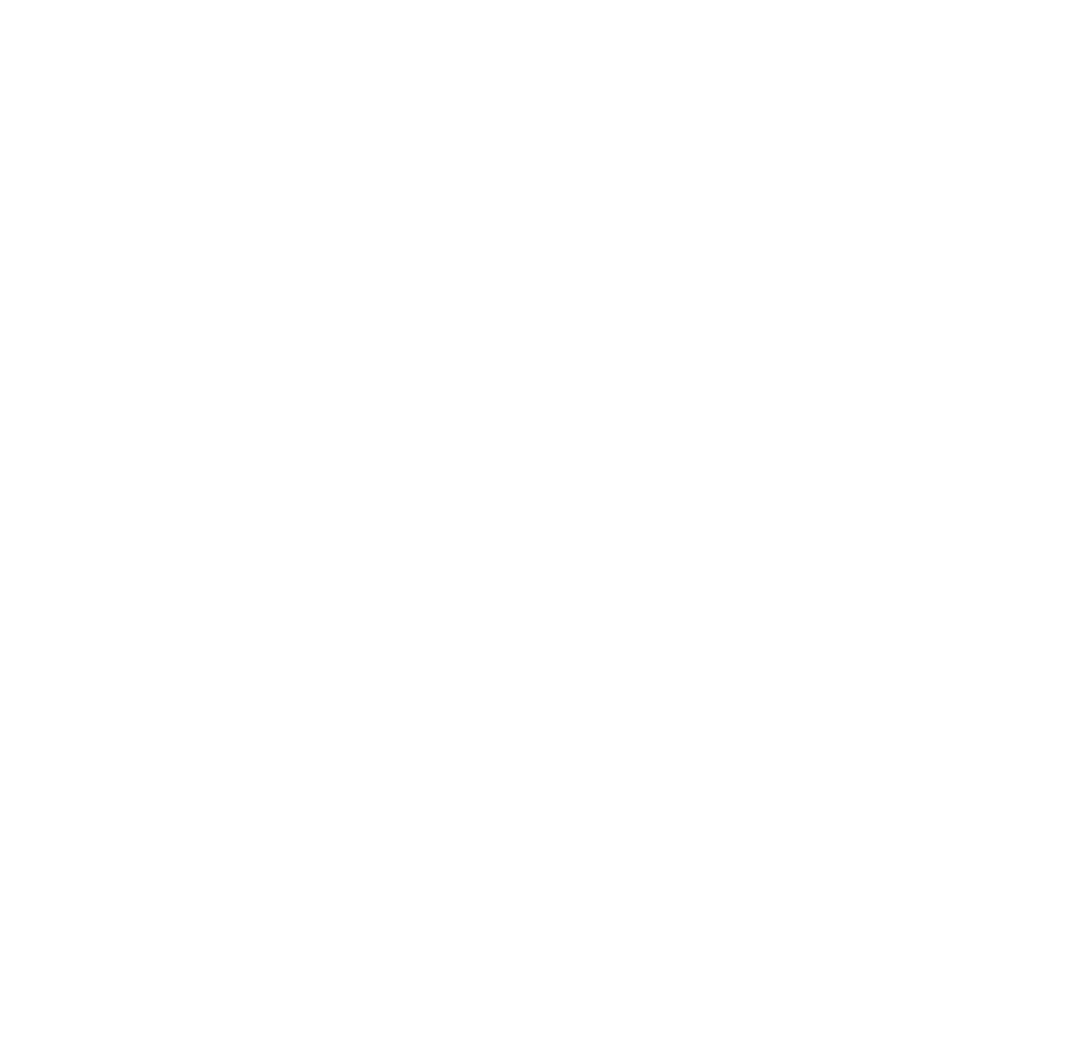
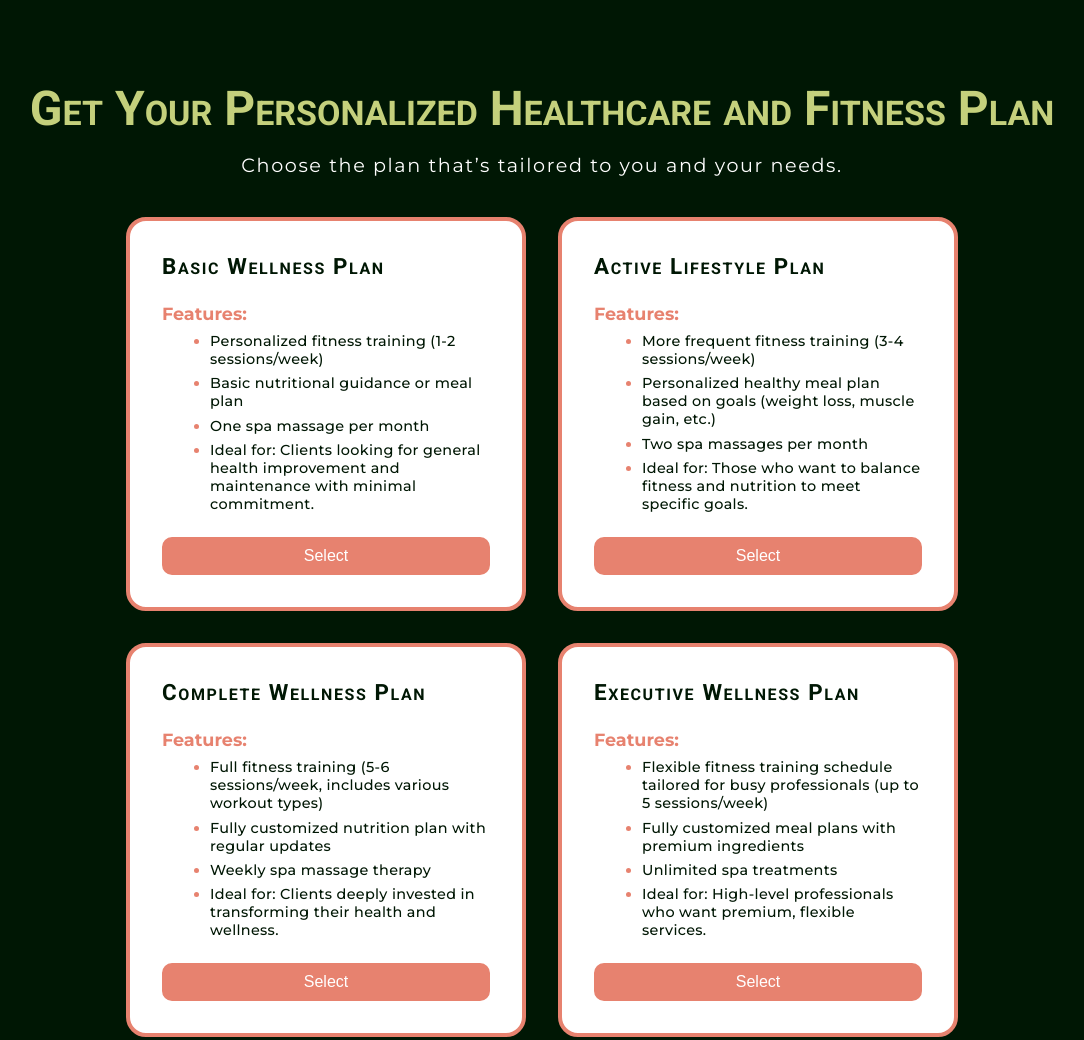
Before and after one commit to duckcloud-gp01/duckcloud-gp01.github.io, a plain HTML site: page index.html in a window 1280 px wide. Shown: the top 1040 px of the page, without its empty margins (98-1182 px from the left). Before the commit the page ends 800 px from the top, so only its background shows below. Drawn offline with Linux system fonts and the light colour scheme; a web font is replaced by a local one.

Commit message:
adrian branch created and booking section done

```diff
--- a/Codes/style.css
+++ b/Codes/style.css
@@ -1,24 +1,137 @@
-@import url('https://fonts.googleapis.com/css2?family=Monsieur+La+Doulaise&family=Montserrat:ital,wght@0,100..900;1,100..900&family=Roboto:ital,wght@0,100;0,300;0,400;0,500;0,700;0,900;1,100;1,300;1,400;1,500;1,700;1,900&display=swap');
-
+@import url("https://fonts.googleapis.com/css2?family=Monsieur+La+Doulaise&family=Montserrat:ital,wght@0,100..900;1,100..900&family=Roboto:ital,wght@0,100;0,300;0,400;0,500;0,700;0,900;1,100;1,300;1,400;1,500;1,700;1,900&display=swap");
 
 * {
-    margin: 0;
-    padding: 0;
-    box-sizing: border-box;
-    font-family: "Montserrat", sans-serif;
-    font-size: 1rem;
-    color: white;
+  margin: 0;
+  padding: 0;
+  box-sizing: border-box;
+  font-size: 1rem;
+}
+
+:root {
+  /* Name = Fitjourney */
+  --primary_color: #c4d07c;
+  --primary_color_transparent: #c4d07c7b;
+  --secondary_color: #e7826f;
+  --deep_green_color: #001704;
+  --primary_font: "Montserrat", sans-serif;
+  --secondary_font: "Roboto", sans-serif;
+  --logo_font: "Monsieur La Doulaise", cursive;
+}
+
+body {
+  color: white;
+  font-family: "Montserrat", sans-serif;
+
+}
+
+.container {
+  width: 100%;
+  padding: 0 5rem;
+}
+
+#bookingSection {
+  padding: 5rem 0;
+  background-color: var(--deep_green_color);
+}
+
+.booking {
+  display: flex;
+  flex-direction: column;
+  justify-content: center;
+  align-items: center;
+}
+
+.booking-title {
+  font: normal small-caps bold 3rem var(--secondary_font);
+  color: var(--primary_color);
+  margin-bottom: 1rem;
+}
+
+.booking-info {
+  font-size: 1.2rem;
+  letter-spacing: 0.1rem;
+  margin-bottom: 2.5rem;
+
+}
+
+.booking-card {
+  display: flex;
+  justify-content: center;
+  align-items: center;
+  gap: 2rem;
+  flex-wrap: wrap;
+}
+
+.booking-card .col {
+  width: 25rem;
+  padding: 2rem;
+  display: flex;
+  flex-direction: column;
+  gap: 1.5rem;
+  background-color: white;
+  border: 4px solid var(--secondary_color);
+  border-radius: 20px;
+  color: var(--deep_green_color);
+  font-family: var(--secondary_font);
+
+}
+
+.booking-card .title {
+  font-size: 1.4rem;
+  font-variant: small-caps;
+  letter-spacing: .1rem;
+
+}
+
+.booking-card .description {
+  font-family: var(--primary_font);
+
+}
+
+.booking-card .plan-title {
+  font-size: 1.1rem;
+  color: var(--secondary_color);
+  margin-bottom: .5rem;
 
 
 }
 
-:root {
-    /* Name = Fitjourney */
-    --primary_color : #C4D07C ;
-    --primary_color_transparent: #C4D07C7b;
-    --secondary_color: #E7826F ;
-    --primary_font : "Montserrat", sans-serif;
-    --secondary_font: "Roboto", sans-serif ;
-    --logo_font:  "Monsieur La Doulaise", cursive;
+.booking-card .features {
+  padding: 0 0 0 3rem;
+  display: flex;
+  flex-direction: column;
+  gap: 0.4rem;
 
 }
+
+.booking-card .features li {
+  font-size: .9rem;
+  font-weight: 500;
+  letter-spacing: .02rem;
+}
+
+
+
+.booking-card .features li::marker {
+  color: var(--secondary_color);
+}
+
+.booking-card .btn {
+  border: 2px solid var(--secondary_color);
+  border-radius: 10px;
+  background-color: var(--secondary_color);
+  padding: .5rem ;
+  color: white;
+  cursor: pointer;
+}
+
+.booking-card .btn:hover{
+  border: 2px solid var(--secondary_color);
+  background-color: white;
+  color: var(--secondary_color);
+}
+
+.booking-card .btn:active {
+  transform: scale(.95, .95);
+  transition: transform .1s;
+}
--- a/index.html
+++ b/index.html
@@ -1,14 +1,116 @@
 <!DOCTYPE html>
 <html lang="en">
-<head>
-    <meta charset="UTF-8">
-    <meta name="viewport" content="width=device-width, initial-scale=1.0">
+  <head>
+    <meta charset="UTF-8" />
+    <meta name="viewport" content="width=device-width, initial-scale=1.0" />
     <title>FitJourney health and fitness center</title>
-    <link rel="stylesheet" href="./Codes/style.css">
-    <link rel="icon" href="./assets/images/icon_fj.ico" >
-</head>
-<body>
-    <p>Nothing changed</p>
-    <p>Lorem ipsum dolor sit amet consectetur adipisicing elit. Fugiat aspernatur, est illo minima inventore eveniet saepe officiis, debitis, repellendus aliquam amet sed voluptate. Vero magnam, natus sit praesentium maiores ratione?</p>
-</body>
+    <link rel="stylesheet" href="./Codes/style.css" />
+    <link rel="icon" href="./assets/images/icon_fj.ico" />
+  </head>
+  <body>
+    <!-- -------------------- Adrian's Section Start -------------------- -->
+
+    <section id="bookingSection">
+      <div class="booking container">
+        <h1 class="booking-title">
+          Get Your Personalized Healthcare and Fitness Plan
+        </h1>
+        <p class="booking-info">
+          Choose the plan that’s tailored to you and your needs.
+        </p>
+        <div class="booking-card">
+          <!-- ----------1---------- -->
+
+          <div class="col">
+            <h3 class="title">Basic Wellness Plan</h3>
+            <div class="description">
+              <h4 class="plan-title">Features:</h4>
+              <ul class="features">
+                <li>Personalized fitness training (1-2 sessions/week)</li>
+                <li>Basic nutritional guidance or meal plan</li>
+                <li>One spa massage per month</li>
+                <li>
+                  Ideal for: Clients looking for general health improvement and
+                  maintenance with minimal commitment.
+                </li>
+              </ul>
+            </div>
+            <button class="btn">Select</button>
+          </div>
+          <!-- ----------2---------- -->
+          <div class="col">
+            <h3 class="title">Active Lifestyle Plan</h3>
+            <div class="description">
+              <h4 class="plan-title">Features:</h4>
+              <ul class="features">
+                <li>More frequent fitness training (3-4 sessions/week)</li>
+                <li>Personalized healthy meal plan based on goals (weight loss, muscle gain, etc.)</li>
+                <li>Two spa massages per month</li>
+                <li>
+                  Ideal for: Those who want to balance fitness and nutrition to meet specific goals.
+                </li>
+              </ul>
+            </div>
+            <button class="btn">Select</button>
+          </div>
+
+          <!-- ----------3---------- -->
+          <div class="col">
+            <h3 class="title">Complete Wellness Plan</h3>
+            <div class="description">
+              <h4 class="plan-title">Features:</h4>
+              <ul class="features">
+                <li>Full fitness training (5-6 sessions/week, includes various workout types)</li>
+                <li>Fully customized nutrition plan with regular updates</li>
+                <li>Weekly spa massage therapy</li>
+                <li>
+                  Ideal for: Clients deeply invested in transforming their health and wellness.
+                </li>
+              </ul>
+            </div>
+            <button class="btn">Select</button>
+          </div>
+
+          <!-- ----------4---------- -->
+
+          <div class="col">
+            <h3 class="title">Executive Wellness Plan</h3>
+            <div class="description">
+              <h4 class="plan-title">Features:</h4>
+              <ul class="features">
+                <li>Flexible fitness training schedule tailored for busy professionals (up to 5 sessions/week)</li>
+                <li>Fully customized meal plans with premium ingredients</li>
+                <li>Unlimited spa treatments</li>
+                <li>
+                  Ideal for: High-level professionals who want premium, flexible services.
+                </li>
+              </ul>
+            </div>
+            <button class="btn">Select</button>
+          </div>
+
+          <!-- ----------5---------- -->
+
+          <div class="col">
+            <h3 class="title">Wellness Retreat Plan</h3>
+            <div class="description">
+              <h4 class="plan-title">Features:</h4>
+              <ul class="features">
+                <li>Intensive, short-term fitness boot camp (1-2 weeks)</li>
+                <li>Detox meal plans (juicing, plant-based, etc.)</li>
+                <li>Daily spa treatments during the retreat period</li>
+                <li>
+                  Ideal for: Clients seeking a short-term immersive health reset experience.
+                </li>
+              </ul>
+            </div>
+            <button class="btn">Select</button>
+          </div>
+        </div>
+      </div>
+    </section>
+
+    <!-- -------------------- Adrian's Section End -------------------- -->
+
+  </body>
 </html>
```
